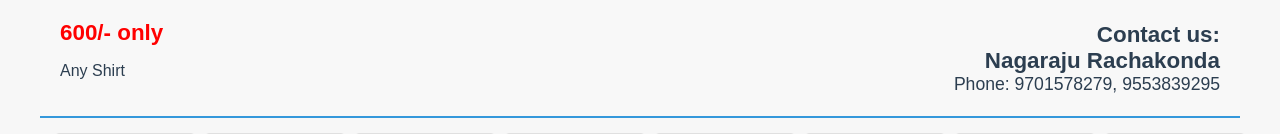
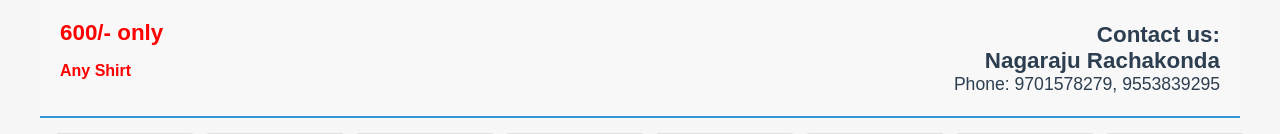
Before and after one commit to touch-and-try/Clothes-Collection, a plain HTML site: page index.html in a window 1280 px wide. Shown: the top 134 px of the page. Drawn offline with Linux system fonts and the light colour scheme; files whose address does not match are found by name.

Commit message:
price tag colors

```diff
--- a/styles.css
+++ b/styles.css
@@ -383,3 +383,8 @@ body {
     animation: blinkColorful 1s infinite;
     font-weight: bold;
 }
+
+.price-details p {
+    animation: blinkColorful 1s infinite;
+    font-weight: bold;
+}
```
